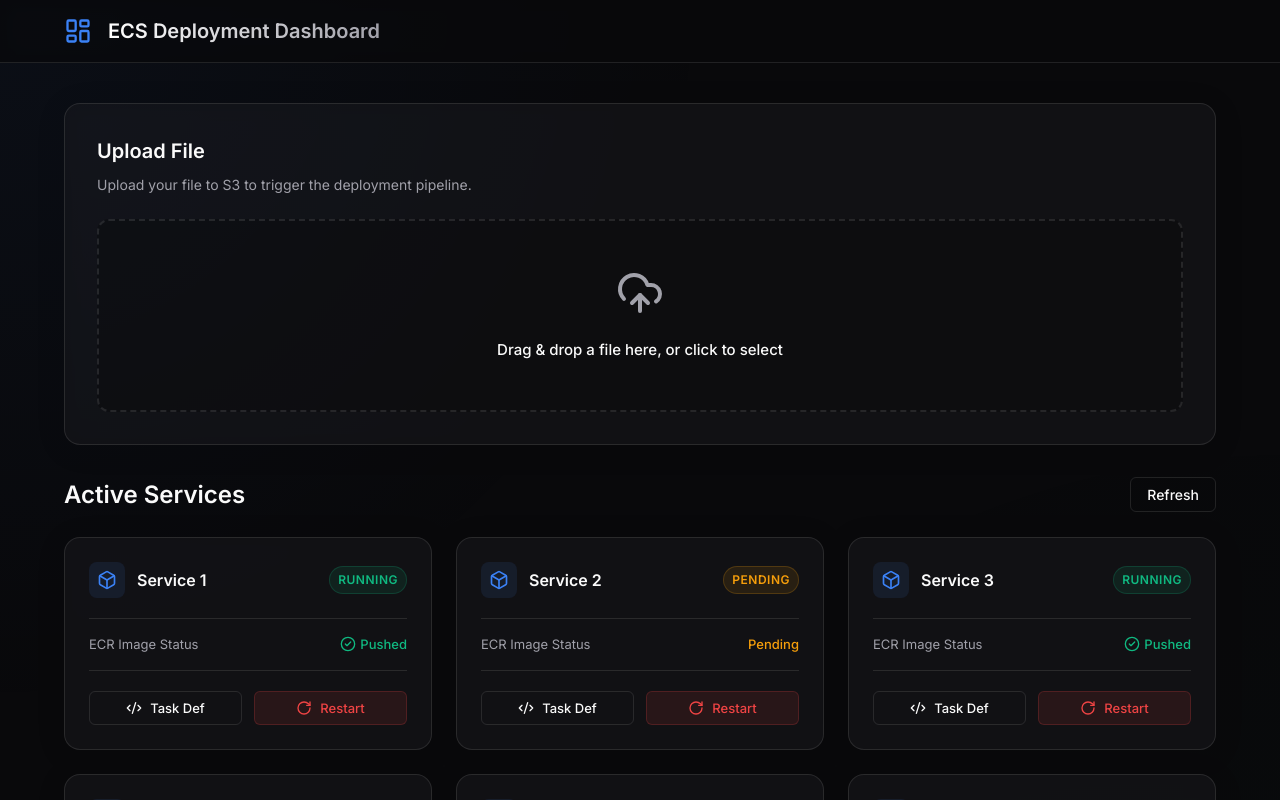
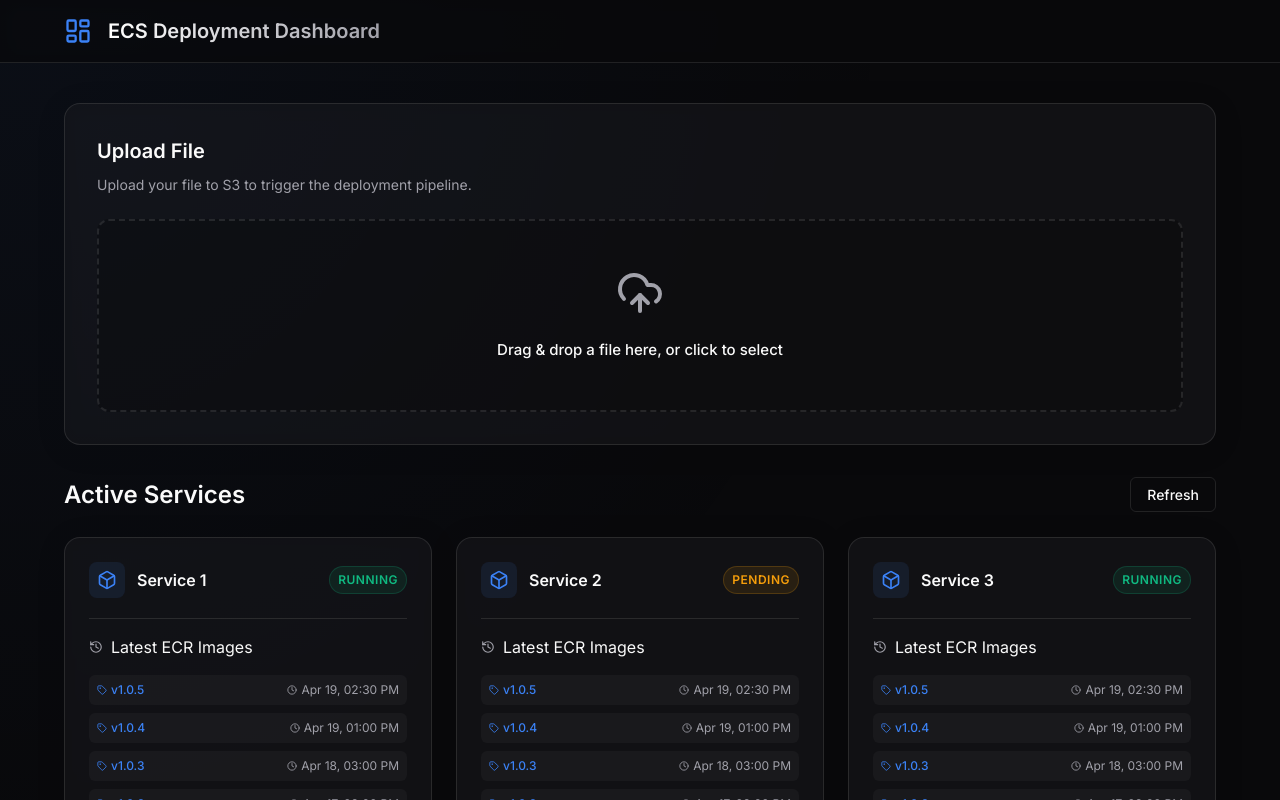
Before and after one commit to emocado/s3-upload, a React (Vite) app: page / in a window 1280 px wide. Shown: the top 800 px of the page. Built offline with nearby package versions, Linux system fonts and the light colour scheme; no server answers.

Commit message:
feat: implement ECS service management API and ServiceCard UI component

```diff
--- a/src/components/ServiceCard.tsx
+++ b/src/components/ServiceCard.tsx
@@ -1,13 +1,23 @@
 import React, { useState } from 'react';
-import { Box, Code2, RotateCw, Loader2, CheckCircle2 } from 'lucide-react';
+import { Box, Code2, RotateCw, Loader2, History, Tag, Clock } from 'lucide-react';
 import { getTaskDefinition, restartService } from '../services/api';
-import type { ServiceStatus, TaskDefinition } from '../services/api';
+import type { ServiceStatus, TaskDefinition, ECRImage } from '../services/api';
 import { TaskDefModal } from './TaskDefModal';
 
 interface ServiceCardProps {
   service: ServiceStatus;
   onActionComplete: () => void;
 }
+
+const formatDate = (dateString: string) => {
+  const date = new Date(dateString);
+  return date.toLocaleString('en-US', {
+    month: 'short',
+    day: 'numeric',
+    hour: '2-digit',
+    minute: '2-digit',
+  });
+};
 
 export const ServiceCard: React.FC<ServiceCardProps> = ({ service }) => {
   const [loadingConfig, setLoadingConfig] = useState(false);
@@ -29,7 +39,6 @@ export const ServiceCard: React.FC<ServiceCardProps> = ({ service }) => {
   };
 
   const handleRestart = async () => {
-    // Basic confirmation
     if (!window.confirm(`Are you sure you want to restart ${service.serviceName}?`)) return;
 
     setRestarting(true);
@@ -61,13 +70,23 @@ export const ServiceCard: React.FC<ServiceCardProps> = ({ service }) => {
         </div>
 
         <div style={styles.content}>
-          <div style={styles.row}>
-            <span style={styles.label}>ECR Image Status</span>
-            {service.ecrPushed ? (
-              <span style={styles.valueSuccess}><CheckCircle2 size={16} /> Pushed</span>
-            ) : (
-              <span style={styles.valueWarning}>Pending</span>
-            )}
+          <div style={styles.historyHeader}>
+            <History size={14} color="var(--text-secondary)" />
+            <span style={styles.label}>Latest ECR Images</span>
+          </div>
+          <div style={styles.imageList}>
+            {service.images.map((img: ECRImage, idx: number) => (
+              <div key={idx} style={styles.imageRow}>
+                <div style={styles.tagBadge}>
+                  <Tag size={10} />
+                  {img.tag}
+                </div>
+                <div style={styles.timestamp}>
+                  <Clock size={10} />
+                  {formatDate(img.pushedAt)}
+                </div>
+              </div>
+            ))}
           </div>
         </div>
 
@@ -130,27 +149,38 @@ const styles = {
     borderTop: '1px solid var(--border-subtle)',
     borderBottom: '1px solid var(--border-subtle)',
   },
-  row: {
+  historyHeader: {
+    display: 'flex',
+    alignItems: 'center',
+    gap: '8px',
+    marginBottom: '4px',
+  },
+  imageList: {
+    display: 'flex',
+    flexDirection: 'column' as const,
+    gap: '8px',
+  },
+  imageRow: {
     display: 'flex',
     justifyContent: 'space-between',
     alignItems: 'center',
+    padding: '6px 8px',
+    borderRadius: 'var(--radius-sm)',
+    backgroundColor: 'rgba(255, 255, 255, 0.03)',
+    fontSize: '12px',
   },
-  label: {
-    fontSize: '13px',
-    color: 'var(--text-secondary)',
-  },
-  valueSuccess: {
-    fontSize: '13px',
-    fontWeight: 500,
-    color: 'var(--success)',
+  tagBadge: {
     display: 'flex',
     alignItems: 'center',
     gap: '4px',
+    fontWeight: 500,
+    color: 'var(--accent-primary)',
   },
-  valueWarning: {
-    fontSize: '13px',
-    fontWeight: 500,
-    color: 'var(--warning)',
+  timestamp: {
+    display: 'flex',
+    alignItems: 'center',
+    gap: '4px',
+    color: 'var(--text-secondary)',
   },
   actions: {
     display: 'flex',
--- a/src/services/api.ts
+++ b/src/services/api.ts
@@ -9,9 +9,14 @@ export interface TokenResponse {
   expires_in: number;
 }
 
+export interface ECRImage {
+  tag: string;
+  pushedAt: string;
+}
+
 export interface ServiceStatus {
   serviceName: string;
-  ecrPushed: boolean;
+  images: ECRImage[];
   status: 'RUNNING' | 'PENDING' | 'STOPPED';
 }
 
@@ -97,17 +102,25 @@ export async function uploadToS3(url: string, file: File, onProgress: (pct: numb
  * 4. Fetch the 8 ECS services statuses
  */
 export async function getServicesStatus(): Promise<ServiceStatus[]> {
+  const mockImages = (name: string): ECRImage[] => [
+    { tag: `v1.0.5`, pushedAt: new Date(Date.now() - 1000 * 60 * 30).toISOString() },
+    { tag: `v1.0.4`, pushedAt: new Date(Date.now() - 1000 * 60 * 60 * 2).toISOString() },
+    { tag: `v1.0.3`, pushedAt: new Date(Date.now() - 1000 * 60 * 60 * 24).toISOString() },
+    { tag: `v1.0.2`, pushedAt: new Date(Date.now() - 1000 * 60 * 60 * 48).toISOString() },
+    { tag: `v1.0.1`, pushedAt: new Date(Date.now() - 1000 * 60 * 60 * 72).toISOString() },
+  ];
+
   return new Promise((resolve) => {
     setTimeout(() => {
       resolve([
-        { serviceName: 'Service 1', ecrPushed: true, status: 'RUNNING' },
-        { serviceName: 'Service 2', ecrPushed: false, status: 'PENDING' },
-        { serviceName: 'Service 3', ecrPushed: true, status: 'RUNNING' },
-        { serviceName: 'Service 4', ecrPushed: true, status: 'RUNNING' },
-        { serviceName: 'Service 5', ecrPushed: true, status: 'RUNNING' },
-        { serviceName: 'Service 6', ecrPushed: true, status: 'RUNNING' },
-        { serviceName: 'Service 7', ecrPushed: true, status: 'STOPPED' },
-        { serviceName: 'Service 8', ecrPushed: true, status: 'RUNNING' },
+        { serviceName: 'Service 1', images: mockImages('Service 1'), status: 'RUNNING' },
+        { serviceName: 'Service 2', images: mockImages('Service 2'), status: 'PENDING' },
+        { serviceName: 'Service 3', images: mockImages('Service 3'), status: 'RUNNING' },
+        { serviceName: 'Service 4', images: mockImages('Service 4'), status: 'RUNNING' },
+        { serviceName: 'Service 5', images: mockImages('Service 5'), status: 'RUNNING' },
+        { serviceName: 'Service 6', images: mockImages('Service 6'), status: 'RUNNING' },
+        { serviceName: 'Service 7', images: mockImages('Service 7'), status: 'STOPPED' },
+        { serviceName: 'Service 8', images: mockImages('Service 8'), status: 'RUNNING' },
       ]);
     }, 500);
   });
```
